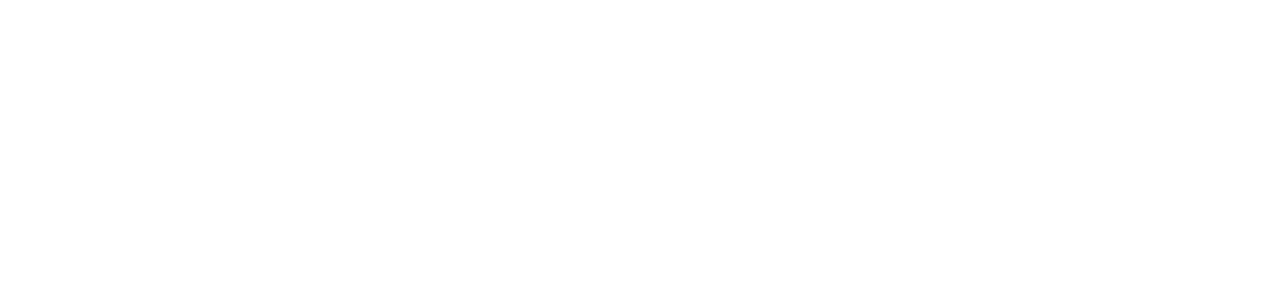
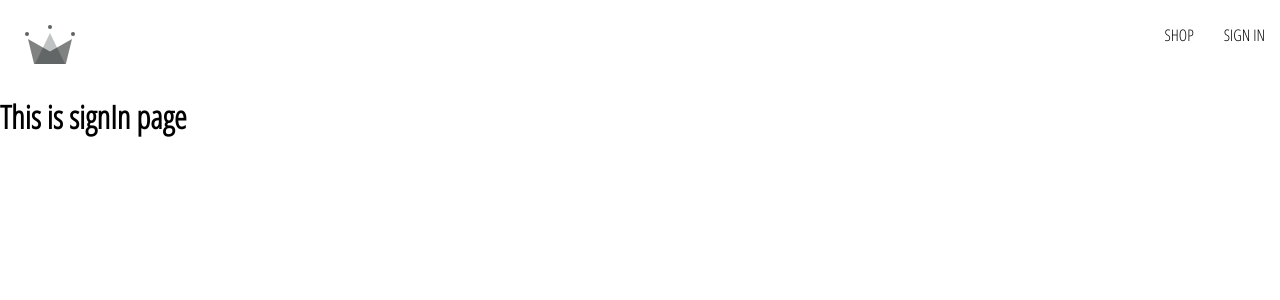
Before and after one commit to irrbis38/crwn-store-v2, a React (Create React App) app: page /sign-in in a window 1280 px wide. Before the commit this address had no page. Shown: the top 300 px of the page. Built offline with nearby package versions, Linux system fonts and the light colour scheme.

Commit message:
feat: add signIn component and add firebase

```diff
--- a/package.json
+++ b/package.json
@@ -6,6 +6,7 @@
     "@testing-library/jest-dom": "^5.16.5",
     "@testing-library/react": "^13.4.0",
     "@testing-library/user-event": "^13.5.0",
+    "firebase": "^9.10.0",
     "react": "^18.2.0",
     "react-dom": "^18.2.0",
     "react-router-dom": "^6.4.1",
--- a/src/App.js
+++ b/src/App.js
@@ -1,6 +1,7 @@
 import { Route, Routes } from "react-router-dom";
 import Home from "./components/routes/home/home.components";
 import Navigation from "./components/routes/navigation/navigation.component";
+import SignIn from "./components/routes/sign-in/sign-in.components";
 
 const Shop = () => <h1>I am the shop page</h1>;
 
@@ -10,6 +11,7 @@
       <Route path="/" element={<Navigation />}>
         <Route index element={<Home />} />
         <Route path="shop" element={<Shop />} />
+        <Route path="sign-in" element={<SignIn />} />
       </Route>
     </Routes>
   );
--- /dev/null
+++ b/src/components/routes/sign-in/sign-in.components.jsx
@@ -0,0 +1,5 @@
+const SignIn = () => {
+  return <h1>This is signIn page</h1>;
+};
+
+export default SignIn;
```
Also changed, not shown: 1 other file (tests, documents, lock files or other folders).
